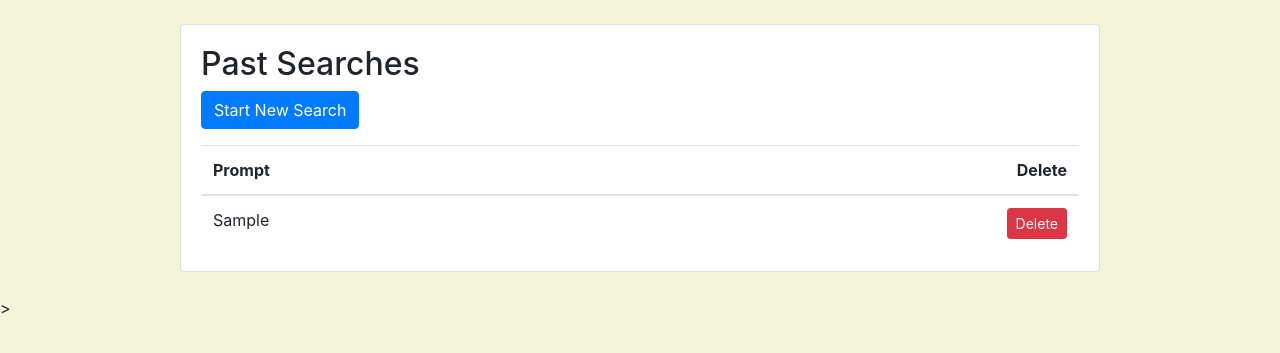
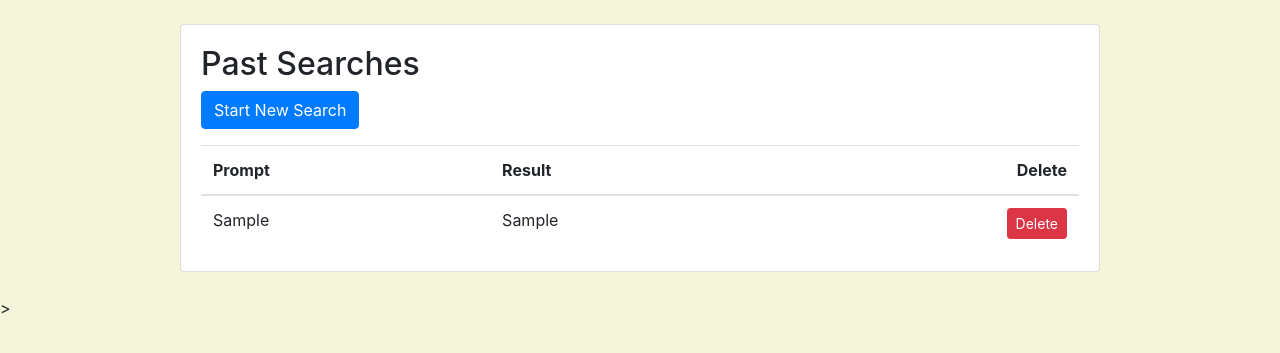
Before and after one commit to Kevin-Rush/agent_search_djproject, a Django app: page /prompt_list/ in a window 1280 px wide. Shown: the part 56-409 px from the top of the page. Run offline with Django 3.2, Linux system fonts and the light colour scheme; tables that the repository leaves empty hold one stand-in row (values such as "Sample post"); some libraries are stand-ins or nearby versions.

Commit message:
updated formatting for prompt_list

```diff
--- a/mysite/templates/prompt_list.html
+++ b/mysite/templates/prompt_list.html
@@ -13,14 +13,17 @@
 <table class="table mb-0">
     <thead>
         <tr>
-            <th>Prompt </th>
+            <th class="fixed-width-sm">Prompt </th>
+            <th class="fixed-width-lg">Result </th>
             <th style="text-align: right;">Delete</th>
         </tr>
     </thead>
     <tbody>
         {% for prompt in prompts %}
         <tr>
-            <td>{{ prompt.user_prompt }}</td>
+            <!-- <td>{{ prompt.user_prompt|truncatewords:10 }}</td> -->
+            <td class="fixed-width-sm">{{ prompt.user_prompt }}</td>
+            <td class="fixed-width-lg">{{ prompt.search_result|striptags|truncatewords:10 }}</td>
             <td>
                 <form method="post" action="{% url 'delete_prompt' prompt.pk %}">
                     {% csrf_token %}
```
